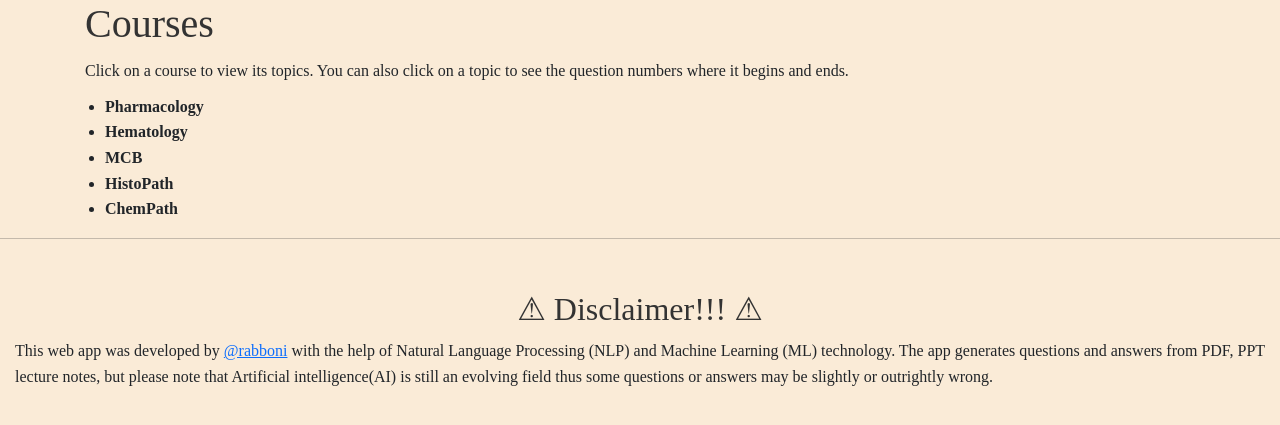
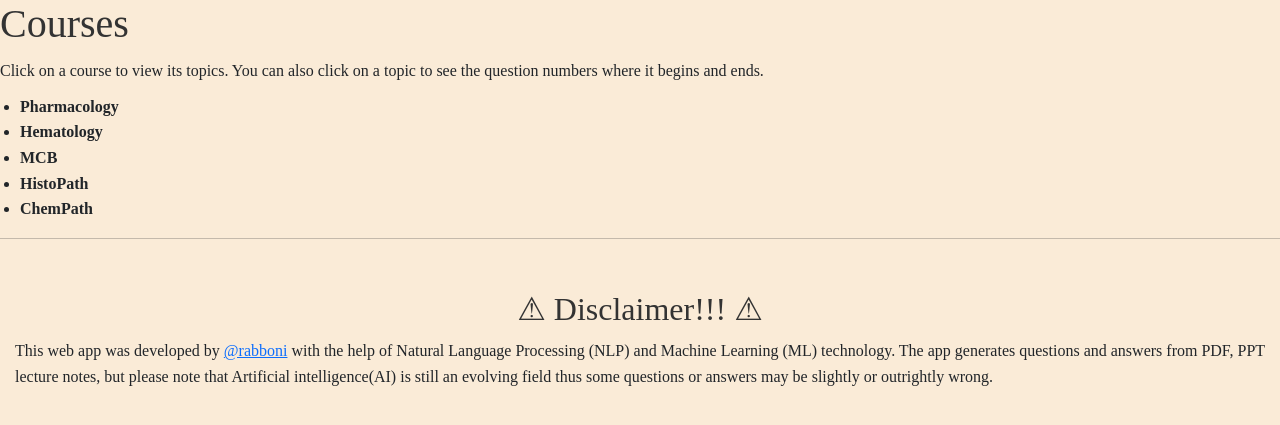
Before and after one commit to Gideon00/path-pharm, a Flask app: page /guide in a window 1280 px wide. Shown: the part 79-504 px from the top of the page. Run offline with Flask 3, Linux system fonts and the light colour scheme; parts of the project's set-up code (start-up, migrations or seed data) failed here and were passed over; some libraries are stand-ins or nearby versions; some web fonts are replaced.

Commit message:
Update guide.html

```diff
--- a/templates/guide.html
+++ b/templates/guide.html
@@ -14,11 +14,11 @@ Courses and Topics
         padding: 0;
     }
 
-/*     .container {
-        max-width: 800px;
-        margin: 0 auto;
-        padding: 20px;
-    } */
+    .container {
+/*         max-width: 800px; */
+        margin: 0;
+        padding: 0;
+    }
 
     h1,
     h2 {
```
